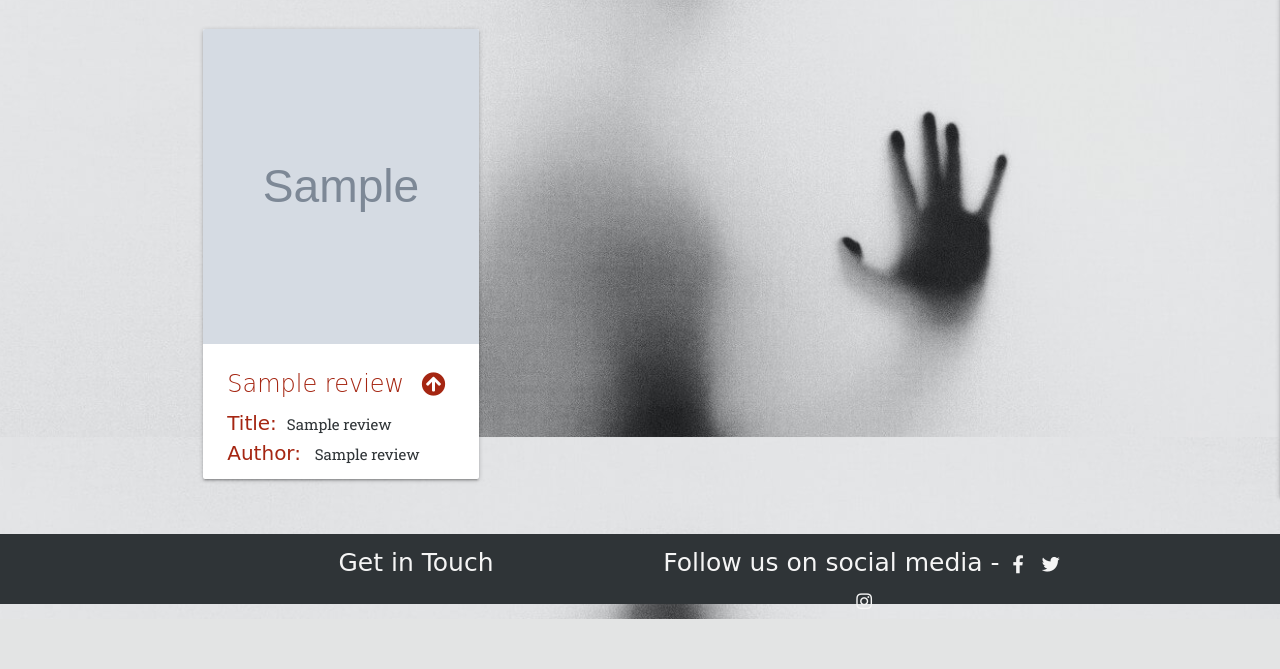
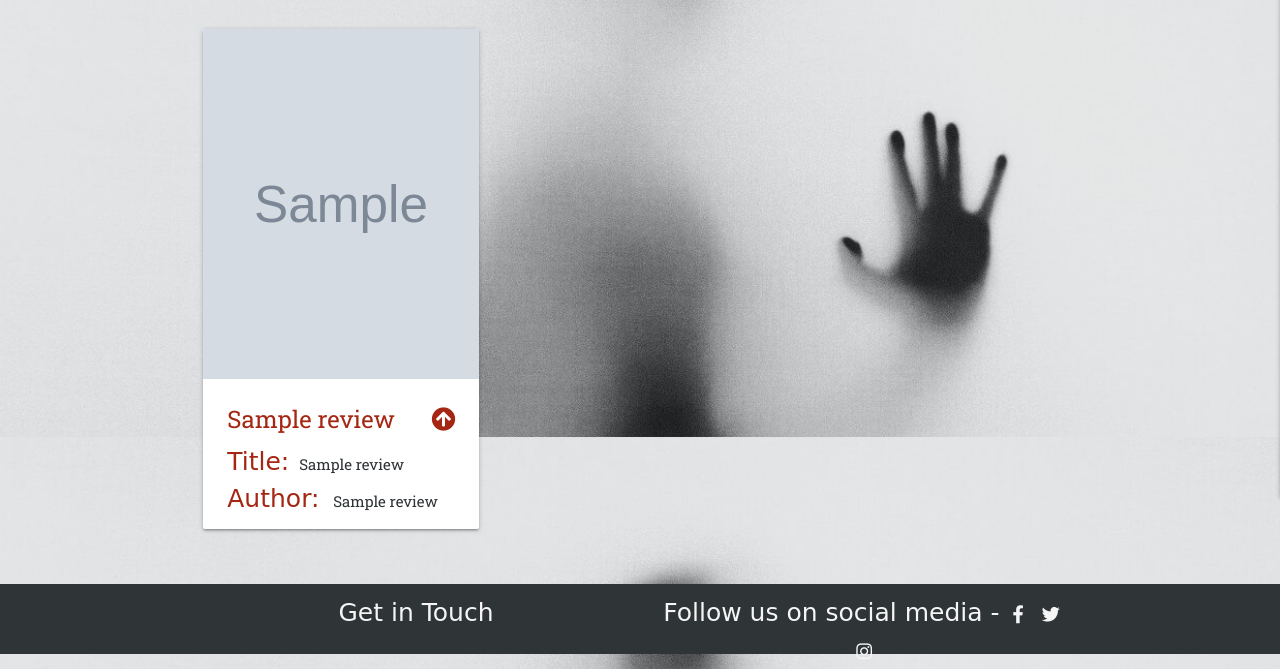
Before and after one commit to mosull20/dark-side-ms3, a Flask app: page /search in a window 1280 px wide. Shown: the part 363-1032 px from the top of the page. Before the commit the page ends 982 px from the top, so only its background shows below. Run offline with Flask 2, Linux system fonts and the light colour scheme; grey boxes marked "Sample" are stand-in pictures; a database or web service that is not in the repository returns one stand-in record (values such as "Sample title"); some libraries are stand-ins or nearby versions; some web fonts are replaced.

Commit message:
Adjust styling in reviews box display

```diff
--- a/static/css/style.css
+++ b/static/css/style.css
@@ -125,7 +125,7 @@ form {
 /* --- reviews page --- */
 
 .card {
-    height: 450px;
+    height: 500px;
 }
 .card-image {
     height: 70%
@@ -137,7 +137,7 @@ form {
 
 .review-heading {
     font-family: 'Jolly Lodger', cursive;
-    font-size: 20px;
+    font-size: 25px;
     margin-right: 10px;
 }
 
--- a/templates/reviews.html
+++ b/templates/reviews.html
@@ -50,16 +50,16 @@
         </div>
 
           <div class="card-content">
-            <span class="review-heading card-title activator">{{ review.category_name }}<i class="fas fa-arrow-circle-up right"></i></span>
+            <span class="category-heading card-title activator">{{ review.category_name }}<i class="fas fa-arrow-circle-up right"></i></span>
             <span class="review-heading">Title:</span><span class="review-content">{{ review.title_name }}</span> <br>
             {% if review.author_name %}
               <span class="review-heading">Author:</span> <span class="review-content">{{ review.author_name }}</span><br>
             {% endif %}
           </div>
             <div class="card-reveal">
-              <span class="review-heading card-title">Synopsis:<i class="fas fa-arrow-circle-down"></i></span> <span class="review-content">{{ review.synopsis }}</span><br>
-              <span class="review-heading">Review:</span> <span class="review-content">{{ review.user_review }}</span><br>
-              <span class="review-heading"><em>Added by:</em></span> <span class="review-content">{{ review.added_by }}</span><br>
+              <span class="review-heading card-title">Synopsis:<i class="fas fa-arrow-circle-down right"></i></span> <span class="review-content">{{ review.synopsis }}</span><br>
+              <span class="review-heading">Review:</span><br><span class="review-content">{{ review.user_review }}</span><br>
+              <span class="review-heading"><br><em>Added by:</em></span><span class="review-content">{{ review.added_by }}</span><br>
             </div>
       </div>
   </div>
```
